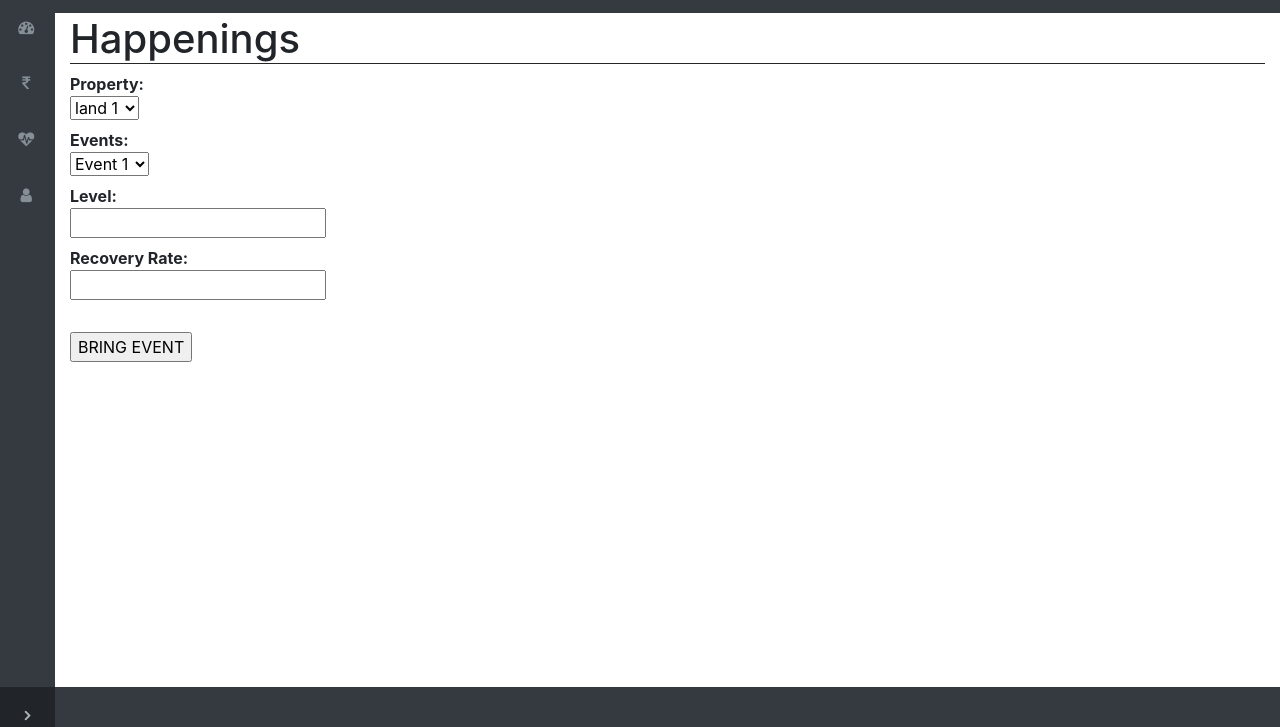
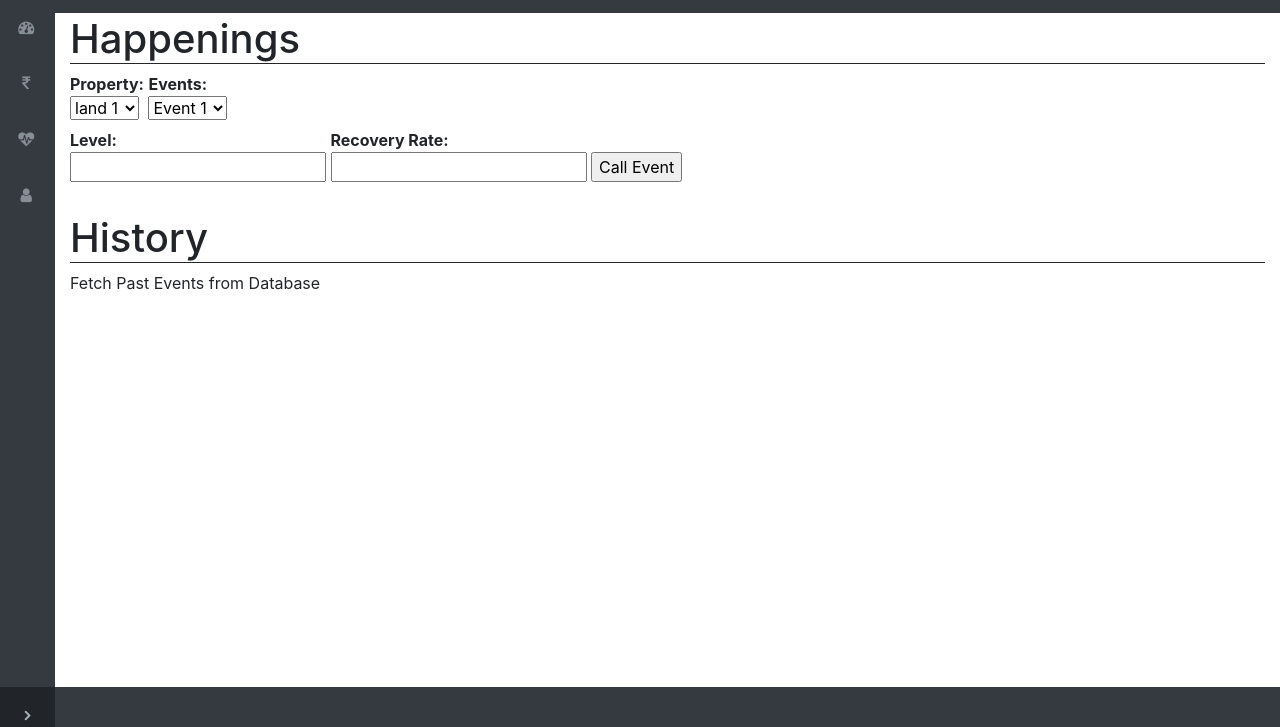
Before and after one commit to prithvi1972/monopoly, a PHP site: page /monopoly/happenings in a window 1280 px wide. Shown: the part 57-784 px from the top of the page. Run offline with PHP 8.4, Linux system fonts and the light colour scheme.

Commit message:
Tweaked Happening View

```diff
--- a/app/views/happenings/index.php
+++ b/app/views/happenings/index.php
@@ -14,7 +14,6 @@
 			<option>land 3</option>
 		</select>
 	</label>
-	<br>
 
 	<!-- Fetch Events from Database -->
 	<label>
@@ -32,18 +31,20 @@
 		<b>Level:</b><br>
 		<input type="number" name="level">
 	</label>
-	<br>
 
 	<!-- Add Check from JS to avoid negative numbers -->
 	<label>
 		<b>Recovery Rate:</b><br>
 		<input type="number" name="recover_rate">
 	</label>
-	<br>
 
-	<br>
-	<input type="submit" name="submit" value="BRING EVENT">
+	<input type="submit" name="submit" value="Call Event">
 
 </form>
 
+<!-- Fetch Past Events from Database -->
+<br>
+<h1 style="border-bottom-style: solid; border-bottom-width: 1px; border-bottom-color: #262626;">History</h1>
+<p>Fetch Past Events from Database</p>
+
 <?php require APPROOT.'/views/inc/footer.php'; ?>
```
